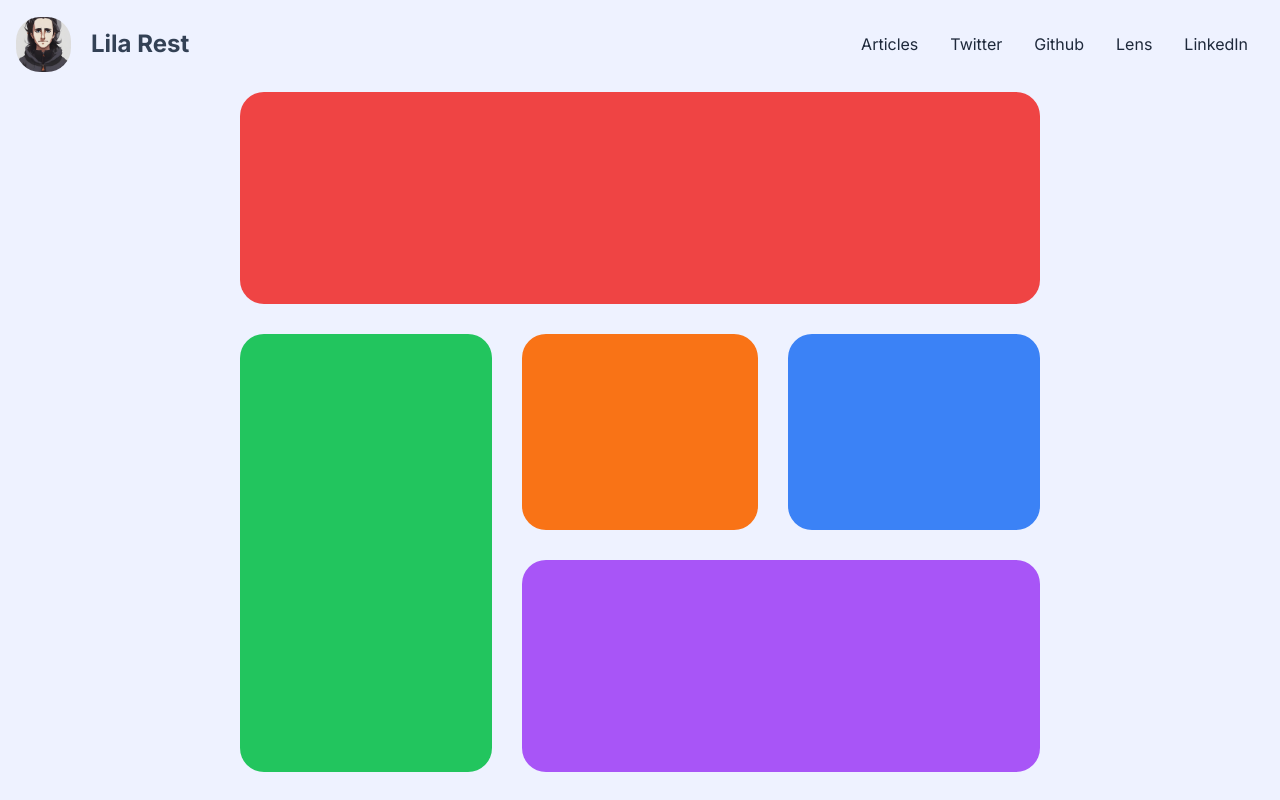
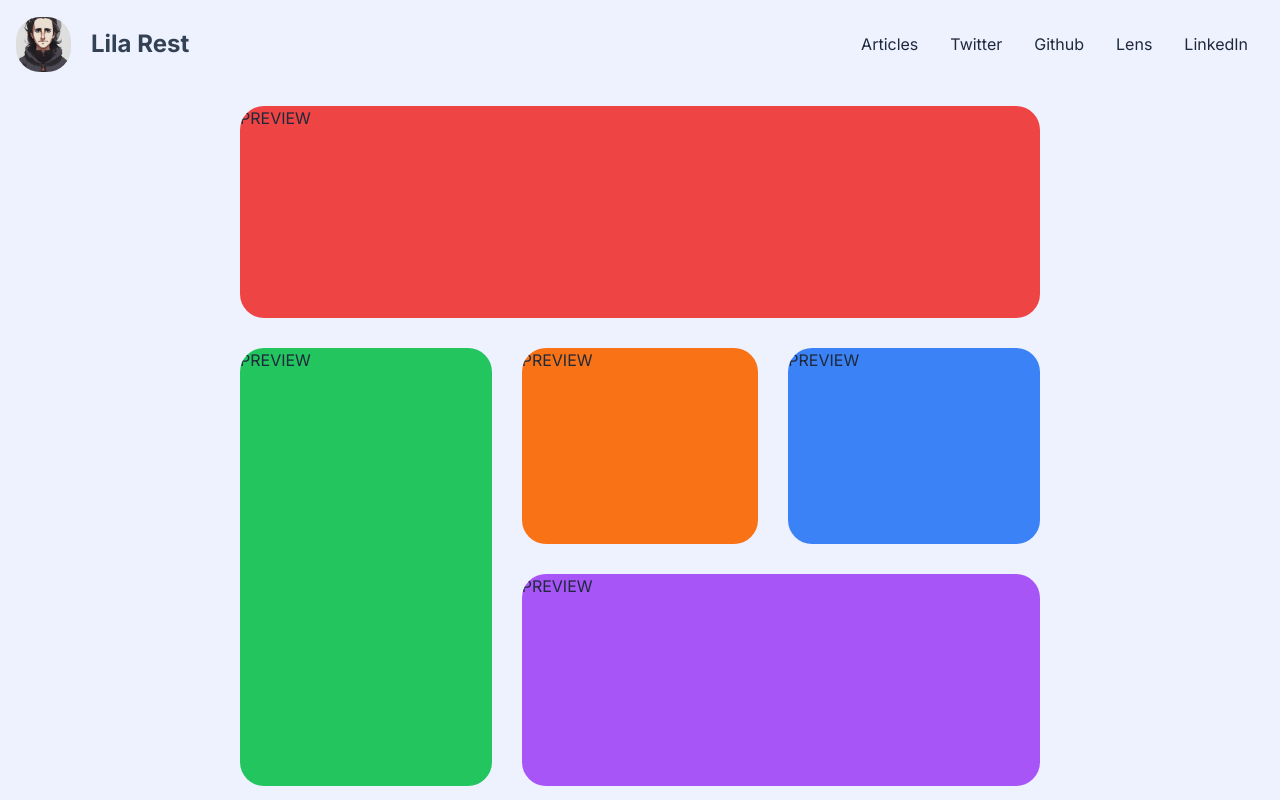
Before and after one commit to LilaRest/website, a Next.js app: page / in a window 1280 px wide. Built offline with nearby package versions, Linux system fonts and the light colour scheme.

Commit message:
feat(board): refactor board's boxes as a single component

```diff
--- a/src/app/page.tsx
+++ b/src/app/page.tsx
@@ -1,22 +1,10 @@
-import HomeBoard from "@/components/HomeBoard";
-import { HiddenMask } from "@/components/ui";
+import HomeBoard from "@/components/home/HomeBoard";
 import { NextPage } from "next";
 
 const Home: NextPage = () => {
   return (
-    <div className="flex flex-col items-center h-[calc(100vh-92px)]">
+    <div className="flex flex-col items-center justify-center h-[calc(100vh-92px)]">
       <HomeBoard />
-      {/* <section className="relative grid grid-cols-3 grid-rows-3 gap-10 columns-3 rows-3 w-[100vh] h-[85vh] overflow-hidden">
-        <article className="col-span-3 height-[85vh] bg-slate-400 relative hover:static">
-          <div className="absolute rounded-3xl min-h-0 inset-0 hover:min-h-screen bg-red-500 duration-1000 transition-all"></div>
-        </article>
-        <article className="row-span-2 bg-blue-500 rounded-3xl hover:absolute hover:inset-0 transition-all duration-500"></article>
-        <article className=" relative hover:static transition-all duration-1000">
-          <div className="bg-green-500 absolute rounded-3xl inset-0 transition-all duration-1000"></div>
-        </article>
-        <article className="bg-purple-500 rounded-3xl hover:absolute hover:inset-0 transition-all duration-500"></article>
-        <article className="col-span-2 bg-orange-500 rounded-3xl hover:absolute hover:inset-0 transition-all duration-500"></article>
-      </section> */}
     </div>
   );
 };
--- a/src/components/HomeBoard.tsx
+++ /dev/null
@@ -1,91 +0,0 @@
-"use client";
-import { FC, useEffect, useRef } from "react";
-import { clsx } from "clsx";
-
-export const HomeBoard: FC = () => {
-  const board = useRef<HTMLDivElement | null>(null);
-  const timeouts = useRef<Array<[HTMLDivElement, NodeJS.Timeout]>>([]);
-
-  const handleBoxFocus = (box: HTMLDivElement) => {
-    box.style.zIndex = "10";
-  };
-
-  const handleBoxBlur = (box: HTMLDivElement) => {
-    // Force all other "being blured" boxes to be blured
-    // This prevent boxes overlapping when quickly moving focus with Tab key
-    while (timeouts.current.length) {
-      const [box, timeout] = timeouts.current.pop()!;
-      clearTimeout(timeout);
-      box.style.zIndex = "0";
-    }
-    // Reset the box zIndex after the animation has ended (500ms)
-    timeouts.current.push([
-      box,
-      setTimeout(() => {
-        box.style.zIndex = "0";
-      }, 500),
-    ]);
-  };
-
-  // Register boxes events
-  useEffect(() => {
-    if (board.current) {
-      const boxes = board.current.querySelectorAll<HTMLDivElement>("article");
-      boxes.forEach((box) => {
-        box.addEventListener("focus", handleBoxFocus.bind(this, box));
-        box.addEventListener("blur", handleBoxBlur.bind(this, box));
-      });
-      return () => {
-        boxes.forEach((box) => {
-          box.removeEventListener("focus", handleBoxFocus.bind(this, box));
-          box.removeEventListener("blur", handleBoxBlur.bind(this, box));
-        });
-      };
-    }
-  });
-  return (
-    <section ref={board} className="relative w-[100vh] h-[85vh]">
-      <article
-        className={clsx(
-          "bg-red-500 rounded-3xl duration-500",
-          "absolute left-0 top-0 right-0 bottom-[calc(85vh-85vh/3+15px)]",
-          "focus:inset-0"
-        )}
-        tabIndex={1}
-      ></article>
-      <article
-        className={clsx(
-          "bg-green-500 rounded-3xl duration-500",
-          "absolute left-0 top-[calc(85vh/3+15px)] right-[calc(100vh-100vh/3+15px)] bottom-0",
-          "focus:inset-0"
-        )}
-        tabIndex={2}
-      ></article>
-      <article
-        className={clsx(
-          "bg-orange-500 rounded-3xl duration-500",
-          "absolute left-[calc(100vh/3+15px)] top-[calc(85vh/3+15px)] right-[calc(100vh/3+15px)] bottom-[calc(85vh/3+15px)]",
-          "focus:inset-0"
-        )}
-        tabIndex={3}
-      ></article>
-      <article
-        className={clsx(
-          "bg-blue-500 rounded-3xl duration-500",
-          "absolute left-[calc(100vh/3*2+15px)] top-[calc(85vh/3+15px)] right-0 bottom-[calc(85vh/3+15px)]",
-          "focus:inset-0"
-        )}
-        tabIndex={4}
-      ></article>
-      <article
-        className={clsx(
-          "bg-purple-500 rounded-3xl duration-500",
-          "absolute left-[calc(100vh/3+15px)] top-[calc(85vh/3*2+15px)] right-0 bottom-0 ",
-          "focus:inset-0"
-        )}
-        tabIndex={5}
-      ></article>
-    </section>
-  );
-};
-export default HomeBoard;
--- /dev/null
+++ b/src/components/home/HomeBoard.tsx
@@ -0,0 +1,108 @@
+"use client";
+import { FC, useEffect, useRef } from "react";
+import { clsx } from "clsx";
+import { HomeBoardBox, Preview, Content } from "./HomeBoardBox";
+
+export const HomeBoard: FC = () => {
+  const board = useRef<HTMLDivElement | null>(null);
+
+  // This forces all other "being blured" boxes to be blured
+  // This prevent boxes overlapping when quickly moving focus with Tab key
+  const timeouts = useRef<Array<[HTMLDivElement, NodeJS.Timeout]>>([]);
+  const clearPendingHandleBoxBlur = () => {
+    while (timeouts.current.length) {
+      const [box, timeout] = timeouts.current.pop()!;
+      clearTimeout(timeout);
+      box.style.zIndex = "0";
+    }
+  };
+
+  const handleBoxFocus = (box: HTMLDivElement) => {
+    clearPendingHandleBoxBlur();
+    box.style.zIndex = "10";
+  };
+
+  const handleBoxBlur = (box: HTMLDivElement) => {
+    clearPendingHandleBoxBlur();
+
+    // Reset the box z-index after the animation has ended (500ms)
+    timeouts.current.push([
+      box,
+      setTimeout(() => {
+        box.style.zIndex = "0";
+      }, 500),
+    ]);
+  };
+
+  // Register boxes events
+  useEffect(() => {
+    if (board.current) {
+      const boxes =
+        board.current.querySelectorAll<HTMLDivElement>(":scope > article");
+      boxes.forEach((box) => {
+        box.addEventListener("focus", handleBoxFocus.bind(this, box));
+        box.addEventListener("blur", handleBoxBlur.bind(this, box));
+      });
+      return () => {
+        boxes.forEach((box) => {
+          box.removeEventListener("focus", handleBoxFocus.bind(this, box));
+          box.removeEventListener("blur", handleBoxBlur.bind(this, box));
+        });
+      };
+    }
+  });
+  return (
+    <section ref={board} className="relative w-[100vh] h-[85vh]">
+      <HomeBoardBox
+        className={clsx(
+          "bg-red-500",
+          "left-0 top-0 right-0 bottom-[calc(85vh-85vh/3+15px)]"
+        )}
+      >
+        <Preview>PREVIEW</Preview>
+        <Content>CONTENT</Content>
+      </HomeBoardBox>
+
+      <HomeBoardBox
+        className={clsx(
+          "bg-green-500",
+          "left-0 top-[calc(85vh/3+15px)] right-[calc(100vh-100vh/3+15px)] bottom-0"
+        )}
+      >
+        <Preview>PREVIEW</Preview>
+        <Content>CONTENT</Content>
+      </HomeBoardBox>
+
+      <HomeBoardBox
+        className={clsx(
+          "bg-orange-500",
+          "left-[calc(100vh/3+15px)] top-[calc(85vh/3+15px)] right-[calc(100vh/3+15px)] bottom-[calc(85vh/3+15px)]"
+        )}
+      >
+        <Preview>PREVIEW</Preview>
+        <Content>CONTENT</Content>
+      </HomeBoardBox>
+
+      <HomeBoardBox
+        className={clsx(
+          "bg-blue-500",
+          "left-[calc(100vh/3*2+15px)] top-[calc(85vh/3+15px)] right-0 bottom-[calc(85vh/3+15px)]"
+        )}
+      >
+        <Preview>PREVIEW</Preview>
+        <Content>CONTENT</Content>
+      </HomeBoardBox>
+
+      <HomeBoardBox
+        className={clsx(
+          "bg-purple-500",
+          "left-[calc(100vh/3+15px)] top-[calc(85vh/3*2+15px)] right-0 bottom-0"
+        )}
+      >
+        <Preview>PREVIEW</Preview>
+        <Content>CONTENT</Content>
+      </HomeBoardBox>
+    </section>
+  );
+};
+export default HomeBoard;
--- /dev/null
+++ b/src/components/home/HomeBoardBox.tsx
@@ -0,0 +1,40 @@
+import React, { FC } from "react";
+import { twMerge } from "tailwind-merge";
+
+interface Props extends React.HTMLAttributes<HTMLDivElement> {}
+
+export const HomeBoardBox: FC<Props> = ({ children, className, ...props }) => {
+  let previewContent = null;
+  let mainContent = null;
+  React.Children.forEach(children, (child) => {
+    if (React.isValidElement(child)) {
+      if (child.type === Preview) previewContent = child;
+      else if (child.type === Content) mainContent = child;
+    }
+  });
+
+  return (
+    <article
+      className={twMerge(
+        "rounded-3xl duration-500 overflow-hidden",
+        "absolute",
+        "focus:inset-0",
+        "[&_:first-child]:opacity-100 [&_:last-child]:opacity-0 [&:focus_:first-child]:opacity-0 [&:focus_:last-child]:opacity-100",
+        className
+      )}
+      tabIndex={0}
+      {...props}
+    >
+      <div className="absolute top-0 right-0 left-0 transition-opacity duration-500">
+        {previewContent}
+      </div>
+      <div className="absolute top-0 right-0 left-0 transition-opacity duration-500">
+        {mainContent}
+      </div>
+    </article>
+  );
+};
+
+export const Preview = ({ children }: any) => children;
+
+export const Content = ({ children }: any) => children;
```
